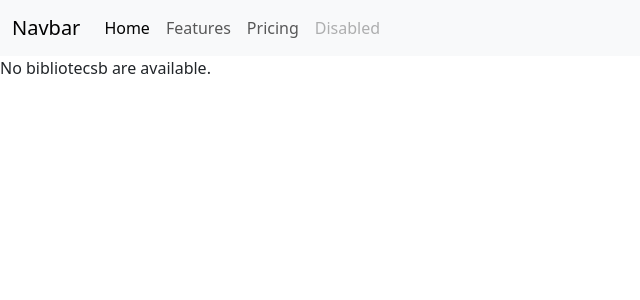
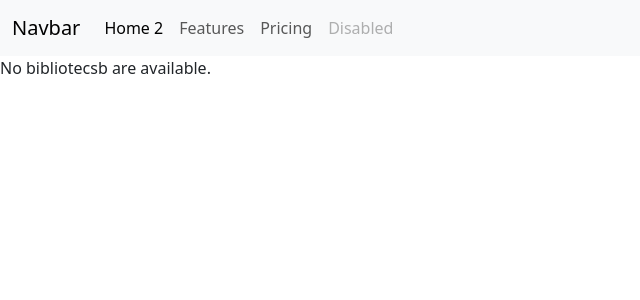
Before and after one commit to ratosujo/bibliotecsb, a Django app: page /bibliotecsb/ in a window 1280 px wide. Shown: the top 300 px of the page, without its empty margins (0-640 px from the left). Run offline with Django 4.2, Linux system fonts and the light colour scheme; data that the repository does not hold is empty; some libraries are stand-ins or nearby versions.

Commit message:
segundo commit

```diff
--- a/bibliotecsb/templates/bibliotecsb/index.html
+++ b/bibliotecsb/templates/bibliotecsb/index.html
@@ -22,7 +22,7 @@
           </button>
           <div class="collapse navbar-collapse" id="navbarNavAltMarkup">
             <div class="navbar-nav">
-              <a class="nav-link active" aria-current="page" href="#">Home</a>
+              <a class="nav-link active" aria-current="page" href="#">Home 2</a>
               <a class="nav-link" href="#">Features</a>
               <a class="nav-link" href="#">Pricing</a>
               <a class="nav-link disabled" href="#" tabindex="-1" aria-disabled="true">Disabled</a>
```
